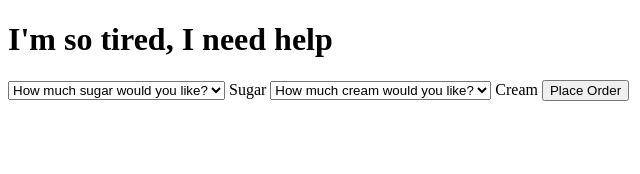
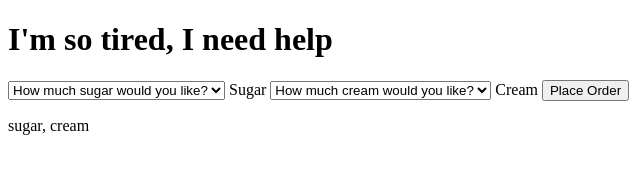
Before and after one commit to missmioh/virtual-barista, a plain HTML site: page index.html in a window 1280 px wide. Both pictures are taken after a click on the button "Place Order". Shown: the full height of the page, 0-640 px from the left. Drawn offline with Linux system fonts and the light colour scheme.

Commit message:
Retrieve values from selection and move JS link
Script was executed too early. Values can now be retrieved from HTML.

```diff
--- a/index.html
+++ b/index.html
@@ -4,7 +4,6 @@
     <meta charset="UTF-8">
     <meta name="viewport" content="width=device-width, initial-scale=1.0">
     <title>Virtual Barista</title>
-    <script src="javascript.js"></script>
     <link rel="stylesheet" href="style.css">
  </head>
 
@@ -36,6 +35,7 @@
 
 <p></p>
 
+<script src="javascript.js"></script>
  </body>
 
 </html>
--- a/javascript.js
+++ b/javascript.js
@@ -1,7 +1,8 @@
+
 function makingCoffee(sugar, cream) {
-    let order = `${sugar} sugar, ${cream} cream`;
-
-    if (sugar > 0) {
+    let order = `${getSugar()} sugar, ${getCream()} cream`;
+    summary.textContent = order;
+    if (getSugar() > 1) {
         let pluralOrder = order.replace("sugar", "sugars");
         return pluralOrder;
     } else {
@@ -9,4 +10,15 @@ function makingCoffee(sugar, cream) {
     }
 }
 
-    console.log(makingCoffee('no', 'no'));
+function getSugar() {
+    return input[0].value;
+}
+
+function getCream() {
+    return input[1].value;
+}
+
+let input = document.querySelectorAll('select');
+let summary = document.querySelector('p');
+let button = document.querySelector('button');
+button.addEventListener('click', makingCoffee);
```
